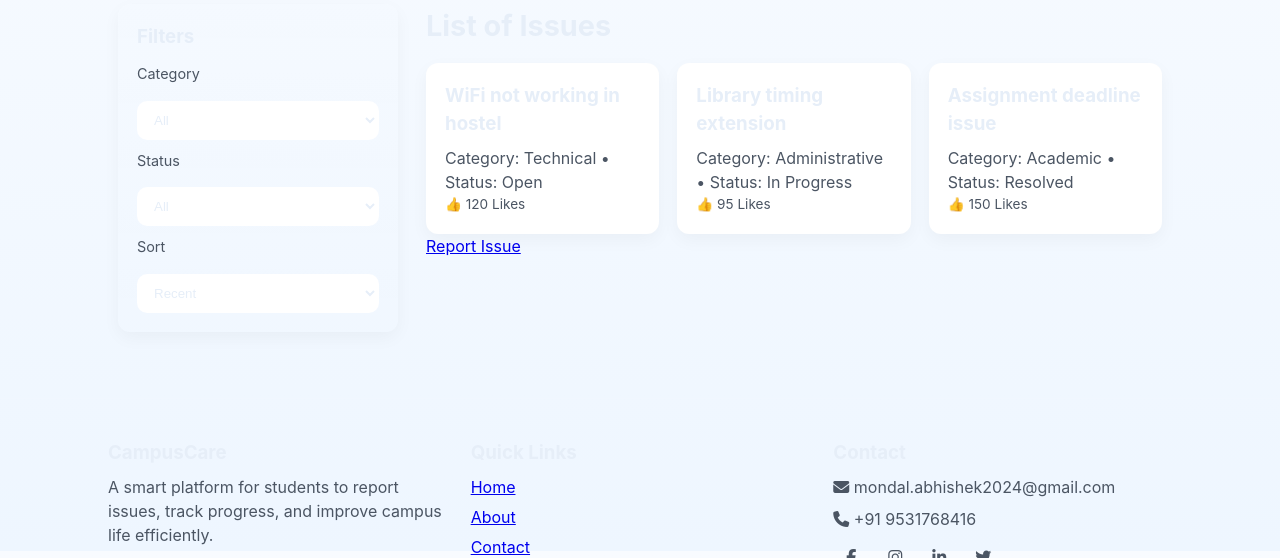
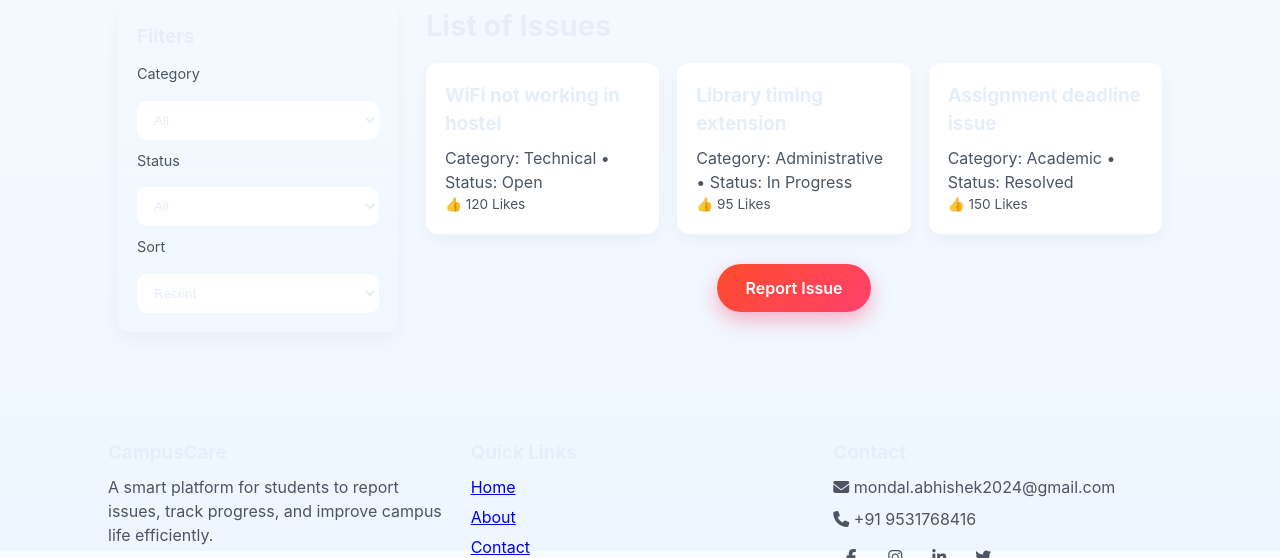
Before and after one commit to Abhi-ml07/CampusCare, a Flask app: page /dashboard in a window 1280 px wide. Shown: the part 249-807 px from the top of the page. Run offline with Flask 3, Linux system fonts and the light colour scheme; the visitor is signed in with stand-in values (Sample User, id 1); some libraries are stand-ins or nearby versions.

Commit message:
Update style.css

```diff
--- a/static/style.css
+++ b/static/style.css
@@ -108,6 +108,53 @@ body{
 
 
 
+.report-container {
+    text-align: center;
+    margin-top: 30px;
+}
+
+.report-btn {
+    display: inline-block;
+    padding: 12px 28px;
+    font-size: 16px;
+    font-weight: 600;
+    color: #fff;
+    background: linear-gradient(135deg, #ff4b2b, #ff416c);
+    border: none;
+    border-radius: 30px;
+    text-decoration: none;
+    box-shadow: 0 8px 20px rgba(255, 65, 108, 0.4);
+    transition: all 0.3s ease;
+    position: relative;
+    overflow: hidden;
+}
+
+.report-btn:hover {
+    transform: translateY(-3px) scale(1.05);
+    box-shadow: 0 12px 25px rgba(255, 65, 108, 0.6);
+}
+
+.report-btn:active {
+    transform: scale(0.95);
+}
+
+/* Optional glowing effect */
+.report-btn::after {
+    content: "";
+    position: absolute;
+    width: 100%;
+    height: 100%;
+    background: rgba(255,255,255,0.2);
+    top: 0;
+    left: -100%;
+    transition: 0.4s;
+}
+
+.report-btn:hover::after {
+    left: 100%;
+}
+
+
 /* Hero */
 .hero{display:grid;grid-template-columns:1fr 360px;gap:28px;align-items:start;padding:38px 0}
 .hero .lead{background:linear-gradient(180deg,rgba(255,255,255,0.02),transparent);padding:28px;border-radius:var(--radius);box-shadow:0 8px 30px rgba(2,6,23,0.6)}
```
